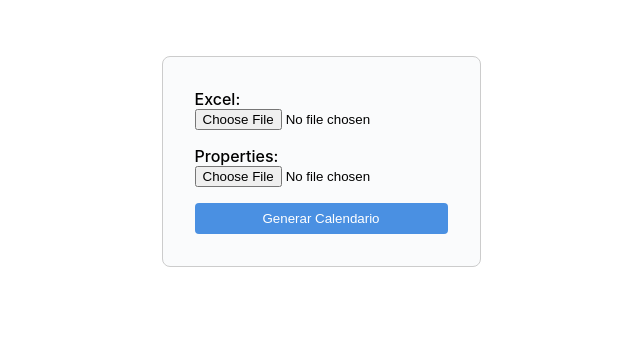
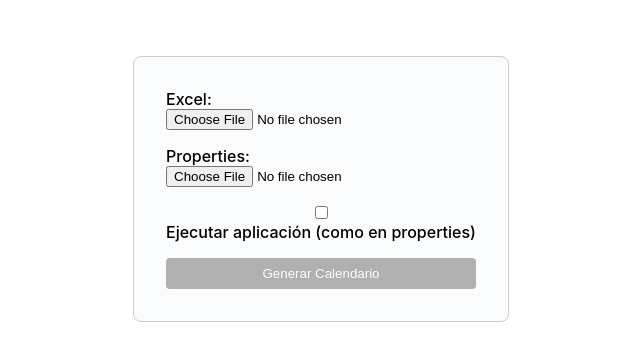
Before and after one commit to JmTortolero/calendarMorocco-cli, an Angular app: page / in a window 1280 px wide. Shown: the top 360 px of the page, without its empty margins (319-959 px from the left). Built offline with nearby package versions, Linux system fonts and the light colour scheme.

Commit message:
upadte primera subida funcionando download file and upfile

```diff
--- a/package.json
+++ b/package.json
@@ -32,6 +32,7 @@
     "@angular/router": "^20.3.0",
     "@angular/ssr": "^20.3.1",
     "express": "^5.1.0",
+    "multer": "^2.0.2",
     "rxjs": "~7.8.0",
     "tslib": "^2.3.0"
   },
--- a/src/app/calendar-upload.component.html
+++ b/src/app/calendar-upload.component.html
@@ -7,7 +7,11 @@
     Properties:
     <input type="file" accept=".properties" (change)="onFileChange($event, 'properties')">
   </label>
-  <button (click)="generateCalendar()" [disabled]="loading">Generar Calendario</button>
+  <label>
+    <input type="checkbox" [(ngModel)]="ejecutarApp">
+    Ejecutar aplicación (como en properties)
+  </label>
+  <button (click)="generateCalendar()" [disabled]="loading || !excelFile">Generar Calendario</button>
   <div *ngIf="error" class="error">{{ error }}</div>
   <div *ngIf="success" class="success">{{ success }}</div>
   <div *ngIf="loading">Generando calendario...</div>
--- a/src/app/calendar-upload.component.ts
+++ b/src/app/calendar-upload.component.ts
@@ -1,10 +1,11 @@
 import { Component } from '@angular/core';
+import { FormsModule } from '@angular/forms';
 
 import { CommonModule } from '@angular/common';
 @Component({
   selector: 'calendar-upload',
   standalone: true,
-  imports: [CommonModule],
+  imports: [CommonModule, FormsModule],
   templateUrl: './calendar-upload.component.html',
   styleUrl: './calendar-upload.component.css'
 })
@@ -15,6 +16,7 @@ export class CalendarUploadComponent {
   loading = false;
   error: string | null = null;
   success: string | null = null;
+  ejecutarApp: boolean = false;
 
   onFileChange(event: Event, type: 'excel' | 'properties') {
     const input = event.target as HTMLInputElement;
@@ -28,8 +30,8 @@ export class CalendarUploadComponent {
   }
 
   async generateCalendar() {
-    if (!this.excelFile || !this.propertiesFile) {
-      this.error = 'Selecciona ambos archivos.';
+    if (!this.excelFile) {
+      this.error = 'Selecciona un archivo Excel.';
       this.success = null;
       return;
     }
@@ -40,8 +42,11 @@ export class CalendarUploadComponent {
       // Llamada real al backend de calendarMoroco
       const formData = new FormData();
       formData.append('excel', this.excelFile);
-      formData.append('properties', this.propertiesFile);
-      const response = await fetch('https://calendar-moroco.onrender.com/api/generate', {
+      if (this.propertiesFile) {
+        formData.append('properties', this.propertiesFile);
+      }
+      formData.append('ejecutarApp', this.ejecutarApp ? 'true' : 'false');
+      const response = await fetch('http://localhost:8080/api/schedule/run', {
         method: 'POST',
         body: formData
       });
```
